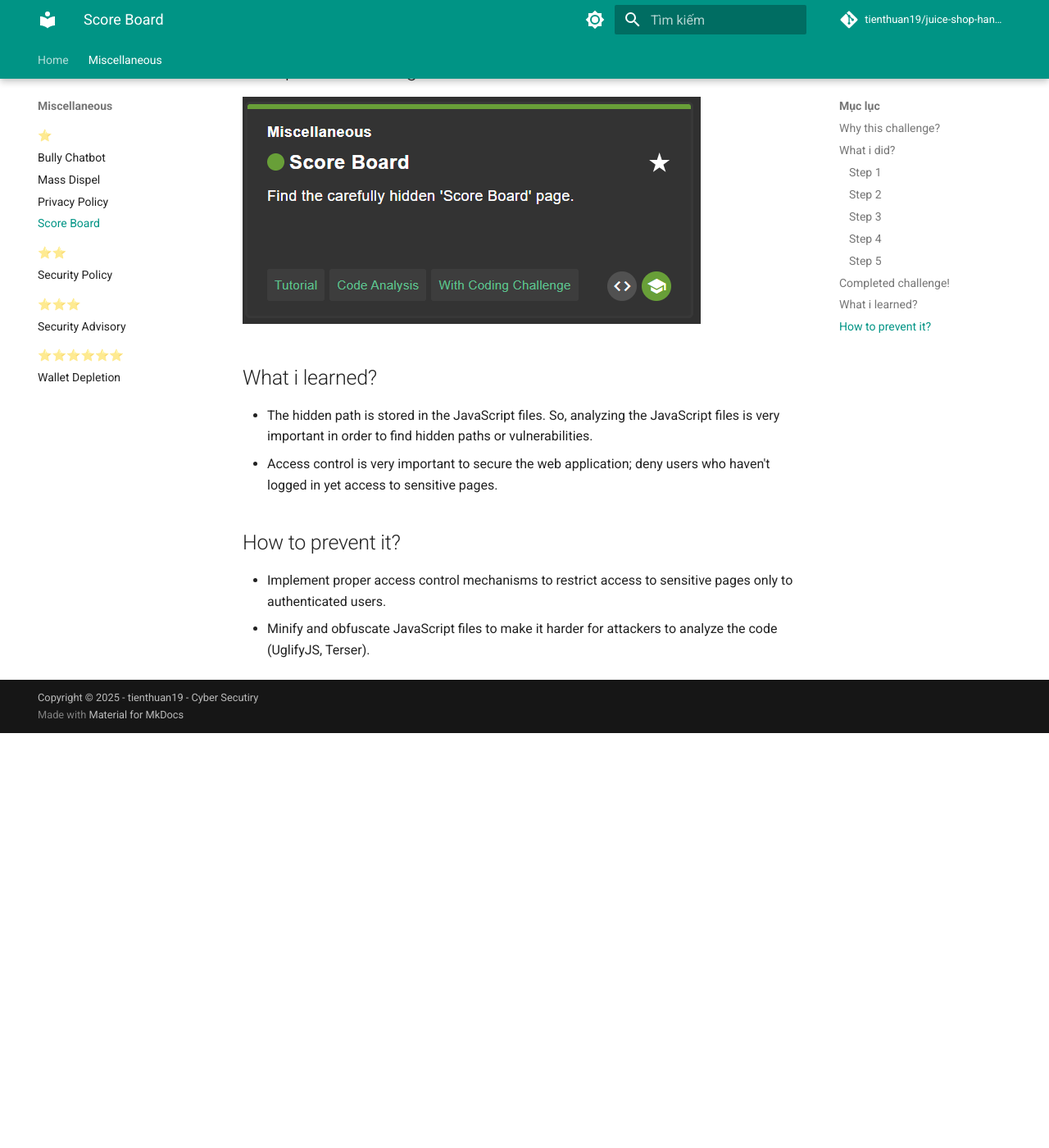
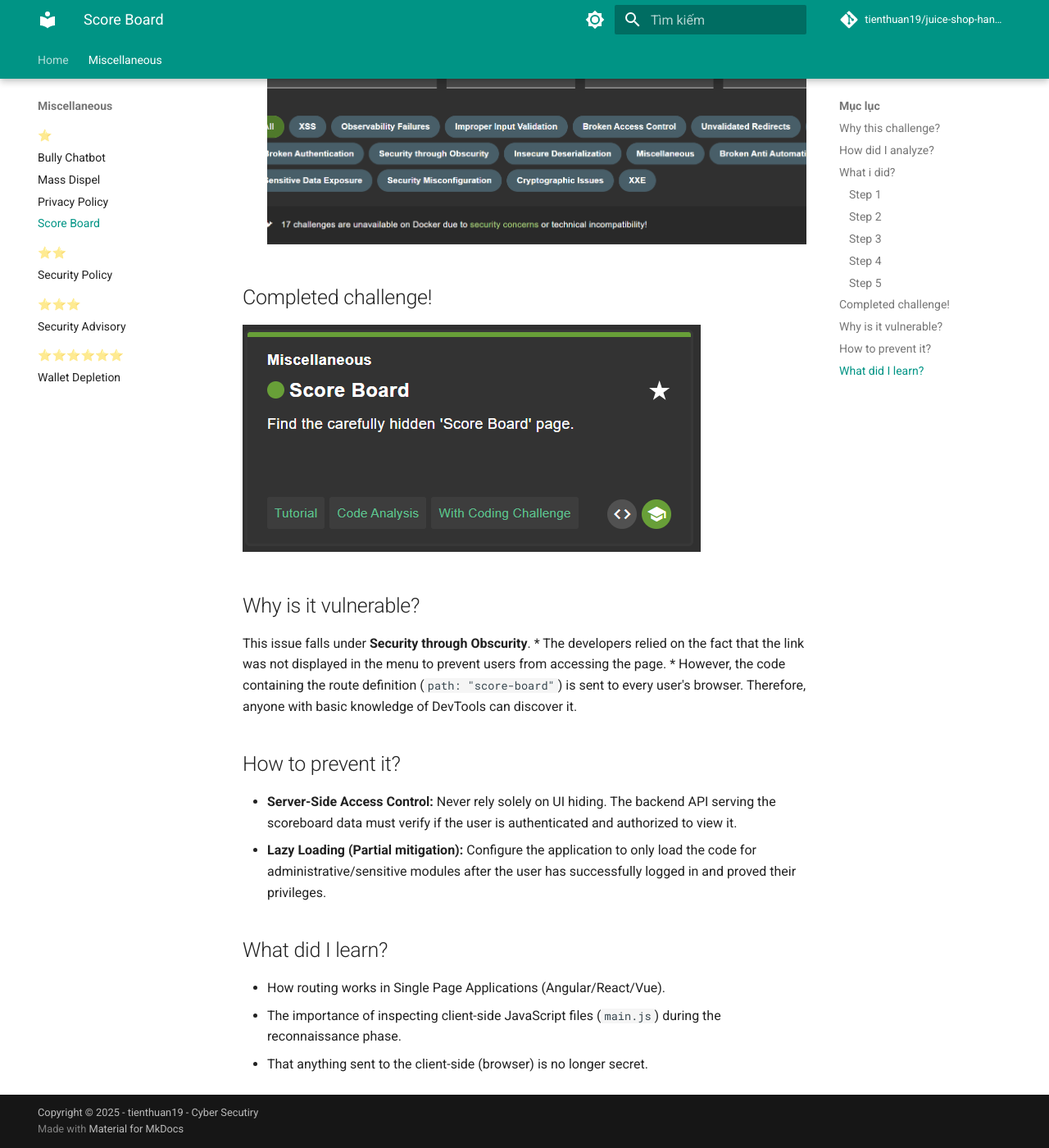
Before and after one commit to tienthuan19/juice-shop-handbook, an MkDocs documentation site: the page built from docs/miscellaneous/1-star/1-star-score-board.md, in a window 1280 px wide and 1400 px high, scrolled down 2924 px. Shown: the whole window at 82% size. Built offline with MkDocs 1.6.1 and Material for MkDocs 9.7.7, drawn with Linux system fonts in a browser that asks for light colours; comment, search, counter and statistics services are not loaded; before the commit the page ends 3818 px from its top, so only the background shows below that; some of the changed text lies outside the part shown.

Commit message:
docs: refactor Score Board write-up with comprehensive structure

```diff
--- a/docs/miscellaneous/1-star/1-star-score-board.md
+++ b/docs/miscellaneous/1-star/1-star-score-board.md
@@ -1,7 +1,11 @@
 # Score Board
 
 ## Why this challenge?
-This challenge show we how to access the hidden path of the website although we haven't login yet.
+The goal of this challenge is to find and access the hidden "Score Board" page, which is not visible in the navigation menu. This challenge demonstrates that "hiding" a link is not a valid security measure.
+
+## How did I analyze?
+* **Observation:** The Juice Shop is a Single Page Application (SPA). This means the website loads a single HTML file and dynamically updates the content as the user interacts with the app.
+* **Hypothesis:** In SPAs, the routing logic (defining which URL path leads to which page view) is often handled on the client-side JavaScript. If I can analyze the JavaScript code sent to my browser, I might find paths that are not publicly linked in the UI.
 
 ## What i did?
 ### Step 1
@@ -26,10 +30,16 @@ This challenge show we how to access the hidden path of the website although we
 ## Completed challenge!
 ![Completed challenge](../../assets/miscellaneous/1-star/score-board/scoreboard-solved.png)
 
-## What i learned?
-- The hidden path is stored in the JavaScript files. So, analyzing the JavaScript files is very important in order to find hidden paths or vulnerabilities.
-- Access control is very important to secure the web application; deny users who haven't logged in yet access to sensitive pages.
+## Why is it vulnerable?
+This issue falls under **Security through Obscurity**.
+* The developers relied on the fact that the link was not displayed in the menu to prevent users from accessing the page.
+* However, the code containing the route definition (`path: "score-board"`) is sent to every user's browser. Therefore, anyone with basic knowledge of DevTools can discover it.
 
 ## How to prevent it?
-- Implement proper access control mechanisms to restrict access to sensitive pages only to authenticated users.
-- Minify and obfuscate JavaScript files to make it harder for attackers to analyze the code (UglifyJS, Terser).
+* **Server-Side Access Control:** Never rely solely on UI hiding. The backend API serving the scoreboard data must verify if the user is authenticated and authorized to view it.
+* **Lazy Loading (Partial mitigation):** Configure the application to only load the code for administrative/sensitive modules after the user has successfully logged in and proved their privileges.
+
+## What did I learn?
+* How routing works in Single Page Applications (Angular/React/Vue).
+* The importance of inspecting client-side JavaScript files (`main.js`) during the reconnaissance phase.
+* That anything sent to the client-side (browser) is no longer secret.
```
